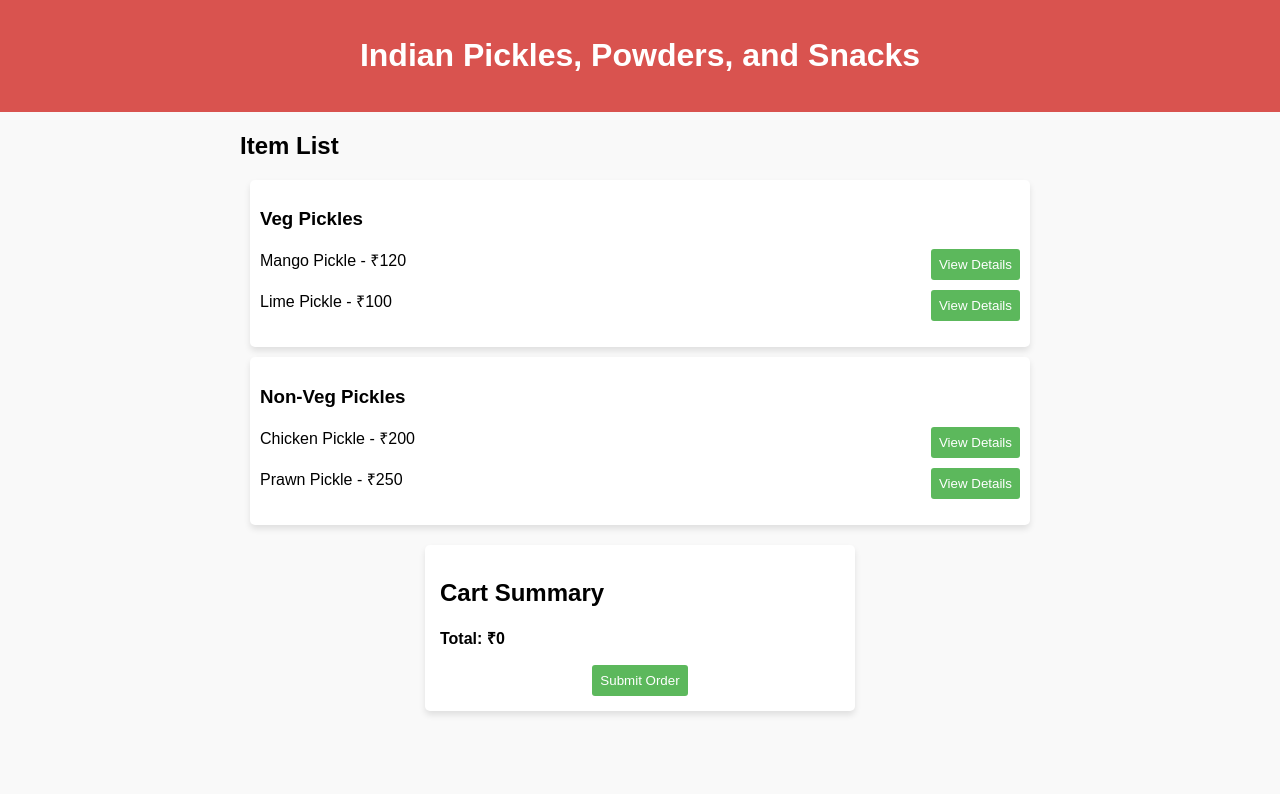
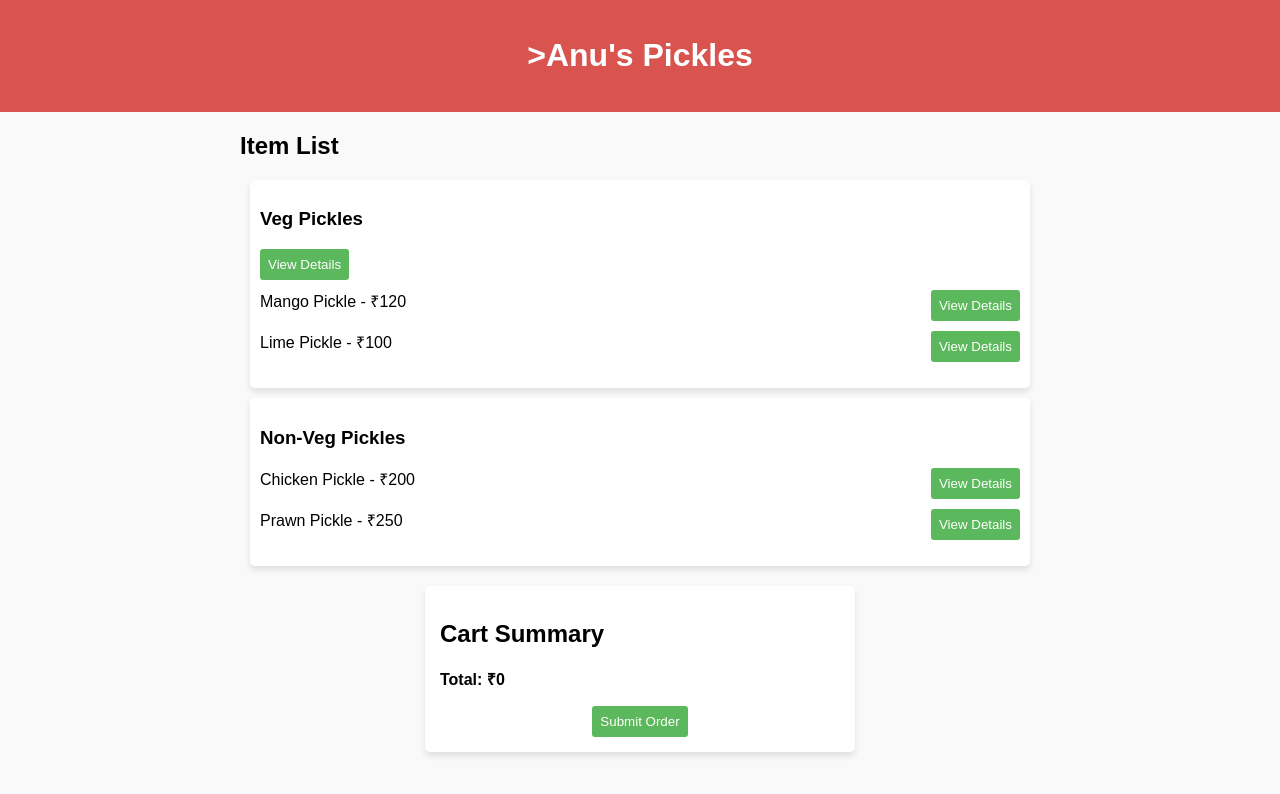
Before and after one commit to Sivavasipally/akkama, a plain HTML site: page index.html in a window 1280 px wide. Drawn offline with Linux system fonts and the light colour scheme.

Commit message:
anus commit

```diff
--- a/index.html
+++ b/index.html
@@ -3,12 +3,12 @@
 <head>
     <meta charset="UTF-8">
     <meta name="viewport" content="width=device-width, initial-scale=1.0">
-    <title>Indian Pickles & Snacks Shop</title>
+    <title>Anu's Pickles</title>
     <link rel="stylesheet" href="style.css">
 </head>
 <body>
     <header>
-        <h1>Indian Pickles, Powders, and Snacks</h1>
+        <h1>>Anu's Pickles</h1>
     </header>
 
     <!-- List View Section -->
@@ -19,6 +19,10 @@
         <div class="section">
             <h3>Veg Pickles</h3>
             <ul>
+                <li>
+                    <spanపండు మిర్చి పచ్చడి (Red Chilli Pickle) - ₹500</span>
+                    <button onclick="openDetails('పండు మిర్చి పచ్చడి (Red Chilli Pickle)', 'A fiery pickle made with ripe red chillies, perfectly spiced to tantalize your taste buds.', 500, 'https://via.placeholder.com/150')">View Details</button>
+                </li>
                 <li>
                     <span>Mango Pickle - ₹120</span>
                     <button onclick="openDetails('Mango Pickle', 'A delicious mango pickle.', 120, 'https://via.placeholder.com/150')">View Details</button>
```
